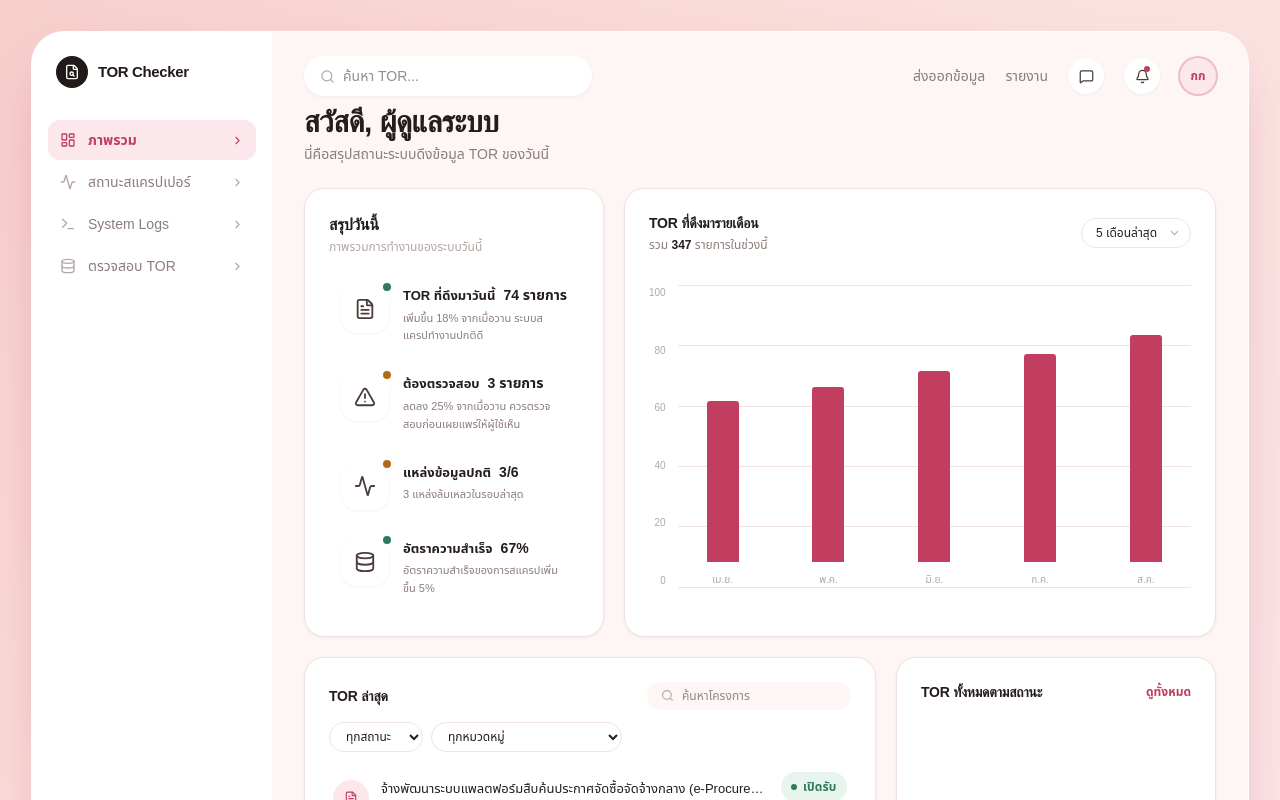
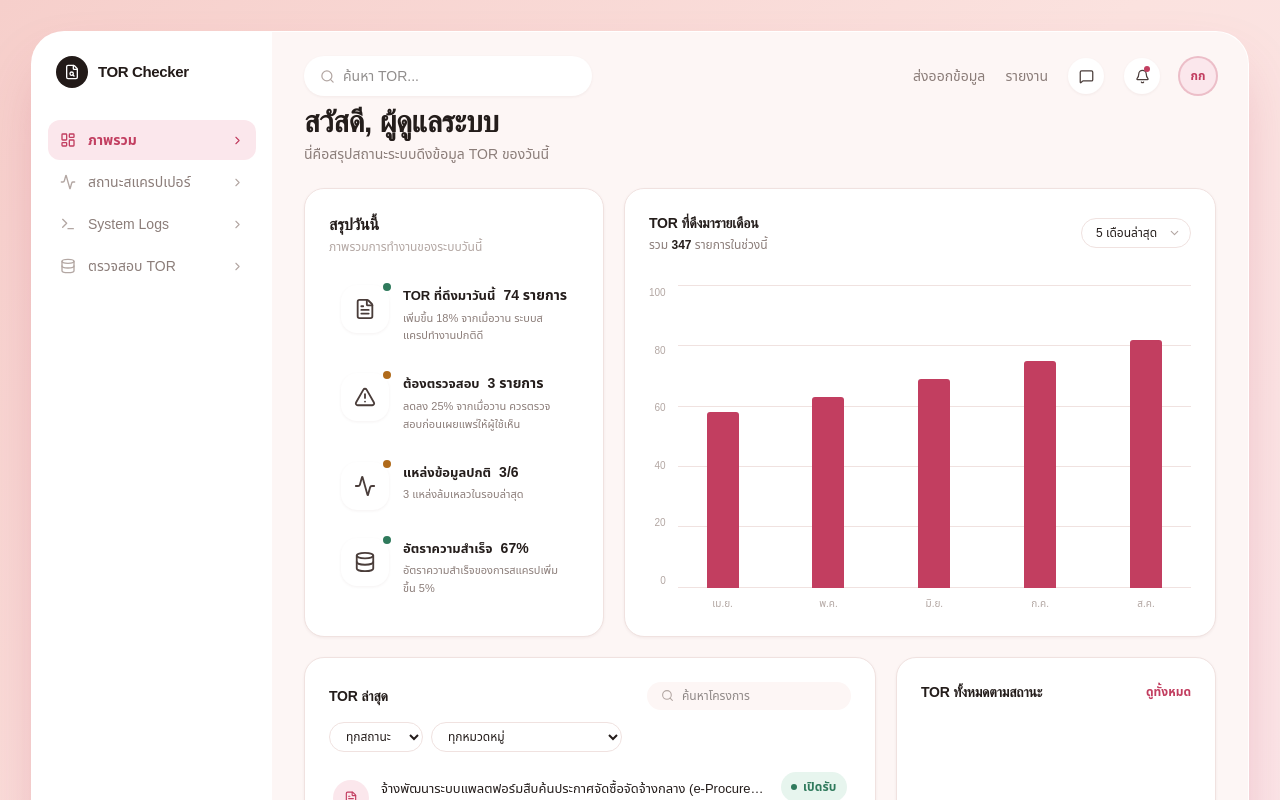
Before and after one commit to SW-Process/TOR_website, a Next.js app in the folder frontend/: page /admin in a window 1280 px wide. Shown: the top 800 px of the page. Built offline with nearby package versions, Linux system fonts and the light colour scheme; a web font is replaced by a local one.

Commit message:
fix: torstatschart

```diff
--- a/frontend/src/components/admin/TORStatsChart.tsx
+++ b/frontend/src/components/admin/TORStatsChart.tsx
@@ -49,14 +49,18 @@ export default function TORStatsChart() {
       </div>
 
       <div className="mt-8 flex flex-1 min-h-0 gap-3">
-        <div className="flex h-full flex-col justify-between text-[10px] text-[var(--color-text-faint)] shrink-0 text-right pb-6">
+        <div className="flex flex-col shrink-0 text-right text-[10px] text-[var(--color-text-faint)]">
+          <div className="flex flex-1 flex-col justify-between">
             {[...TICKS].reverse().map((t) => (
               <span key={t}>{t}</span>
             ))}
           </div>
+          <div className="h-6" aria-hidden />
+        </div>
 
-        <div className="relative flex-1 min-w-0 pb-6">
-          <div className="absolute inset-0 bottom-6 flex flex-col justify-between" aria-hidden>
+        <div className="flex flex-1 min-w-0 flex-col">
+          <div className="relative flex-1">
+            <div className="absolute inset-0 flex flex-col justify-between" aria-hidden>
               {[...TICKS].reverse().map((t) => (
                 <span key={t} className="h-px w-full bg-[var(--color-border)]" />
               ))}
@@ -66,8 +70,7 @@ export default function TORStatsChart() {
               {data.map((m, i) => {
                 const pct = Math.max((m.scraped / Y_MAX) * 100, 2);
                 return (
-                <div key={m.month} className="relative flex flex-1 flex-col items-center h-full">
-                  <div className="relative flex w-full flex-1 items-end justify-center">
+                  <div key={m.month} className="relative flex h-full flex-1 items-end justify-center">
                     {hovered === i && (
                       <div
                         className="absolute z-10 whitespace-nowrap rounded-lg bg-[var(--color-ink)] px-2.5 py-1 text-[11px] font-semibold text-white"
@@ -85,10 +88,17 @@ export default function TORStatsChart() {
                       style={{ height: `${pct}%` }}
                     />
                   </div>
-                  <span className="mt-2.5 h-4 text-[10px] text-[var(--color-text-faint)]">{m.month}</span>
-                </div>
                 );
               })}
+            </div>
+          </div>
+
+          <div className="flex h-6 items-start justify-between gap-4 pt-2">
+            {data.map((m) => (
+              <span key={m.month} className="flex-1 text-center text-[10px] text-[var(--color-text-faint)]">
+                {m.month}
+              </span>
+            ))}
           </div>
         </div>
       </div>
```
Lines whose indentation alone changed are shown as unchanged.
